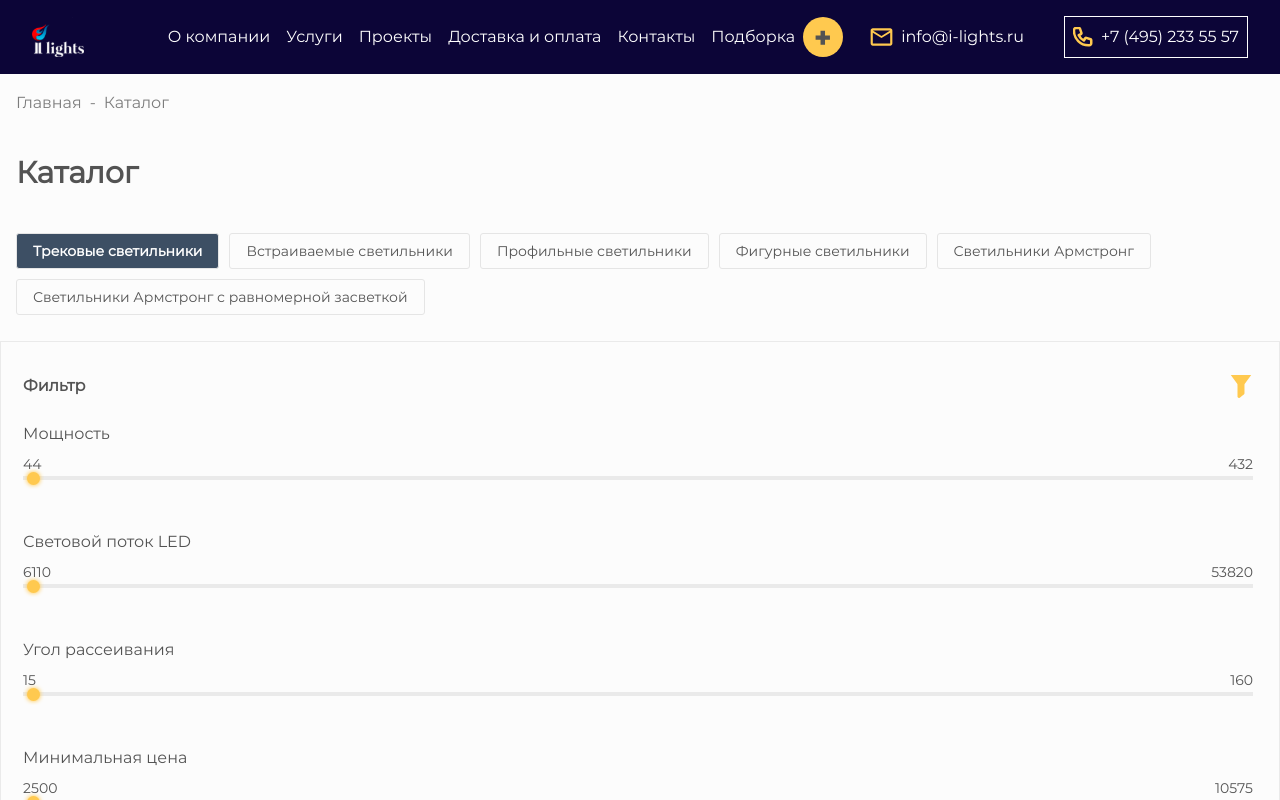
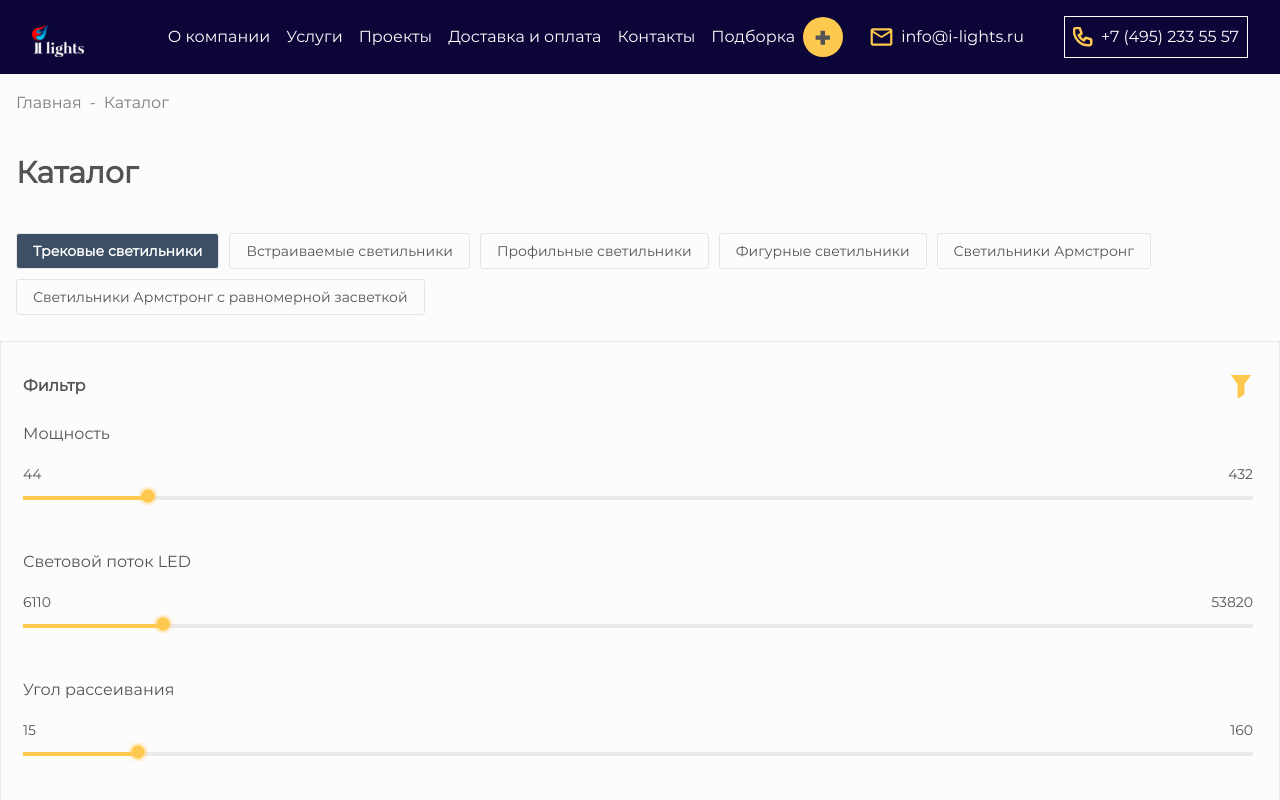
Before and after one commit to 89811421793/lamps, a Next.js app: page /catalog in a window 1280 px wide. Shown: the top 800 px of the page. Built offline with nearby package versions, Linux system fonts and the light colour scheme.

Commit message:
интерактивность ползунков в пикерах

```diff
--- a/src/app/components/Filter.tsx
+++ b/src/app/components/Filter.tsx
@@ -13,10 +13,10 @@ const Filter: React.FC = () => {
       </div>
 
       {/* Пикеры */}
-      <Picker title="Мощность" min={44} max={432} current={44} />
-      <Picker title="Световой поток LED" min={6110} max={53820} current={6110} />
-      <Picker title="Угол рассеивания" min={15} max={160} current={15} />
-      <Picker title="Минимальная цена" min={2500} max={10575} current={2500} />
+      <Picker title="Мощность" min={0} max={432} current={44} />
+      <Picker title="Световой поток LED" min={0} max={53820} current={6110} />
+      <Picker title="Угол рассеивания" min={0} max={160} current={15} />
+      <Picker title="Минимальная цена" min={0} max={10575} current={2500} />
 
       {/* Кнопки */}
       <div className="flex justify-between mt-4">
--- a/src/app/components/Picker.tsx
+++ b/src/app/components/Picker.tsx
@@ -1,5 +1,4 @@
-// Picker.tsx
-import React from 'react';
+import React, { useState } from 'react';
 
 type PickerProps = {
   title: string;
@@ -9,19 +8,74 @@ type PickerProps = {
 };
 
 const Picker: React.FC<PickerProps> = ({ title, min, max, current }) => {
-  const percentage = ((current - min) / (max - min)) * 100; // Вычисляем процент для окрашенной части
+  const [value, setValue] = useState(current);
+  const [isDragging, setIsDragging] = useState(false);
+
+  const updateValueFromPosition = (clientX: number, pickerRect: DOMRect) => {
+    const offsetX = clientX - pickerRect.left;
+    const newPercentage = Math.max(0, Math.min(1, offsetX / pickerRect.width));
+    const newValue = Math.floor(min + newPercentage * (max - min)); // Используем Math.floor
+    setValue(newValue);
+  };
+
+  const handleMouseDown = (event: React.MouseEvent<HTMLDivElement>) => {
+    event.preventDefault(); // Предотвращаем стандартное поведение
+    setIsDragging(true);
+  };
+
+  const handleMouseUp = () => {
+    setIsDragging(false);
+  };
+
+  const handleMouseMove = (event: React.MouseEvent<HTMLDivElement>) => {
+    if (isDragging) {
+      const pickerRect = event.currentTarget.getBoundingClientRect();
+      requestAnimationFrame(() => updateValueFromPosition(event.clientX, pickerRect));
+    }
+  };
+
+  const handleTouchStart = (event: React.TouchEvent<HTMLDivElement>) => {
+    event.preventDefault(); // Предотвращаем стандартное поведение
+    setIsDragging(true);
+  };
+
+  const handleTouchEnd = () => {
+    setIsDragging(false);
+  };
+
+  const handleTouchMove = (event: React.TouchEvent<HTMLDivElement>) => {
+    if (isDragging) {
+      const pickerRect = event.currentTarget.getBoundingClientRect();
+      requestAnimationFrame(() => updateValueFromPosition(event.touches[0].clientX, pickerRect));
+    }
+  };
+
+  const percentage = ((value - min) / (max - min)) * 100; // Вычисляем процент для окрашенной части
 
   return (
-    <div>
+    <div
+      onMouseMove={handleMouseMove}
+      onMouseUp={handleMouseUp}
+      onMouseLeave={handleMouseUp}
+      onTouchMove={handleTouchMove}
+      onTouchEnd={handleTouchEnd}
+      className="relative"
+      style={{ cursor: isDragging ? 'grabbing' : 'pointer' }} // Устанавливаем стиль курсора
+    >
       <h3 className="text-left mb-[30px]">{title}</h3>
-      <div className="relative mb-[50px]">
-        <div className="flex items-center">
-          <span className="absolute left-0 transform -translate-y-3 text-sm">{min}</span>
-          <span className="absolute right-0 transform -translate-y-3 text-sm">{max}</span>
+      <div className="relative mb-[50px]" onMouseDown={handleMouseDown} onTouchStart={handleTouchStart}>
+        <div className="flex items-center justify-between">
+          <span className="transform -translate-y-3 text-sm">{value}</span>
+          <span className="transform -translate-y-3 text-sm">{max}</span> {/* Значение справа */}
         </div>
         <div className="h-1 bg-[#EAEAEA] relative">
-          <div className="absolute left-0 h-1 bg-[#FFC94F]" style={{ width: `${percentage}%` }}></div>
-          <img src="/forfilter.svg" alt="Picker" className="absolute left-[${percentage}%] transform -translate-y-2" />
+          <div className="absolute left-0 h-1 bg-[var(--secondary)]" style={{ width: `${percentage}%` }}></div>
+          <img
+            src="/forfilter.svg"
+            alt="Picker"
+            className="absolute"
+            style={{ left: `${percentage}%`, transform: 'translate(-50%, -50%)' }}
+          />
         </div>
       </div>
     </div>
```
